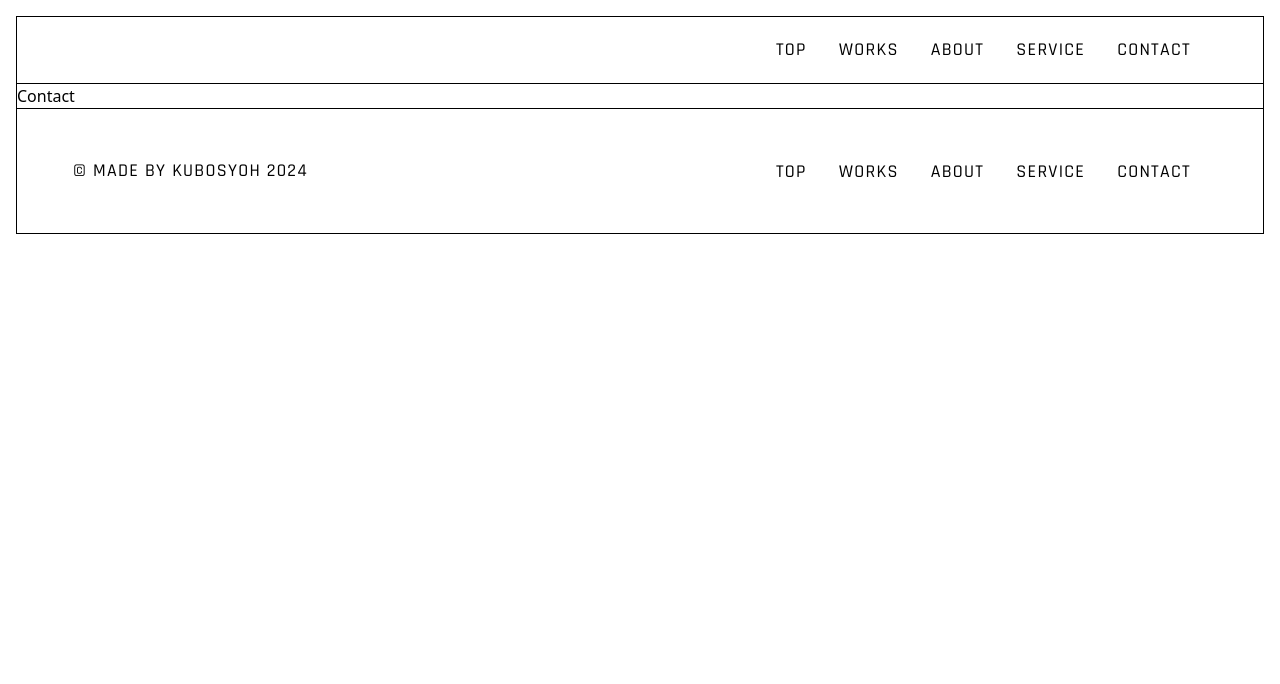
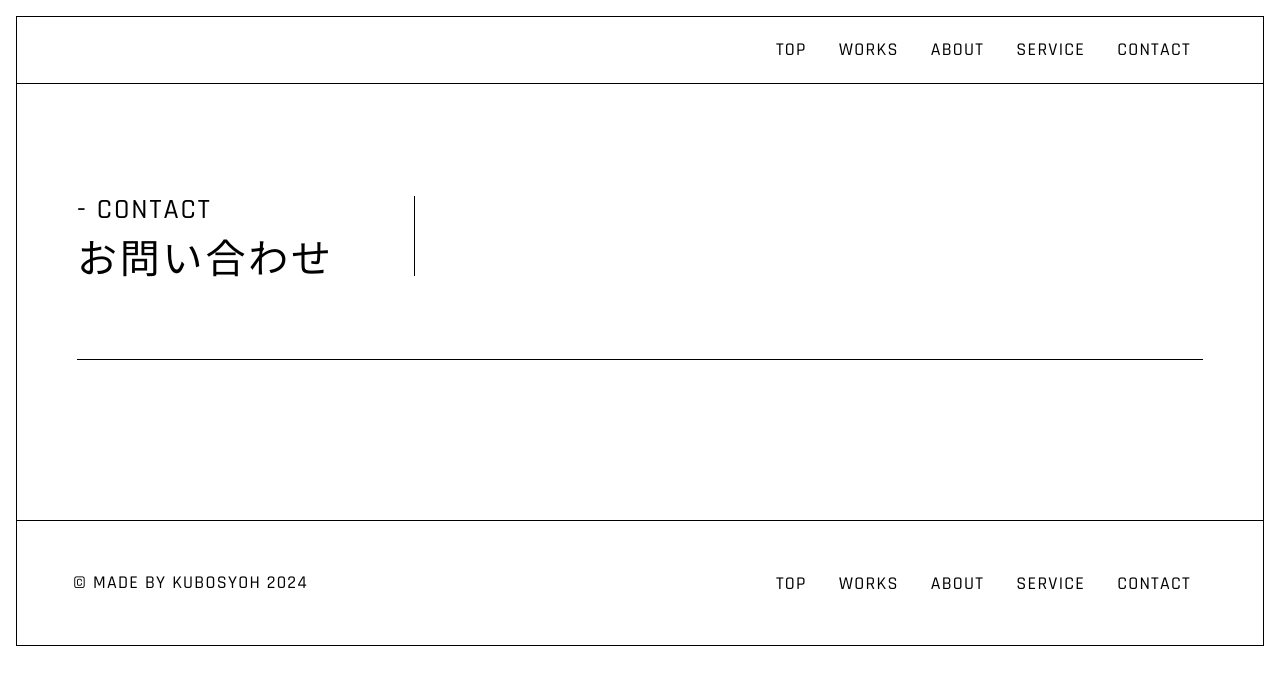
Before and after one commit to shooh25/cw_portfolio, a React (Vite) app: page /contact in a window 1280 px wide. Shown: the top 684 px of the page. Built offline with nearby package versions, Linux system fonts and the light colour scheme; no server answers; what microcms-js-sdk would draw is missing.

Commit message:
add: contact page layout

```diff
--- a/src/pages/Contact.tsx
+++ b/src/pages/Contact.tsx
@@ -1,8 +1,16 @@
 import React from 'react'
+import MainVisual from '../components/MainVisual'
 
-const Contact:React.FC = () => {
+const Contact: React.FC = () => {
   return (
-    <div>Contact</div>
+    <>
+      <MainVisual title='お問い合わせ' span='- CONTACT' />
+      <section className='px-5 md:px-[60px]'>
+        <div className='py-[60px] md:py-[80px]'>
+
+        </div>
+      </section>
+    </>
   )
 }
 
```
